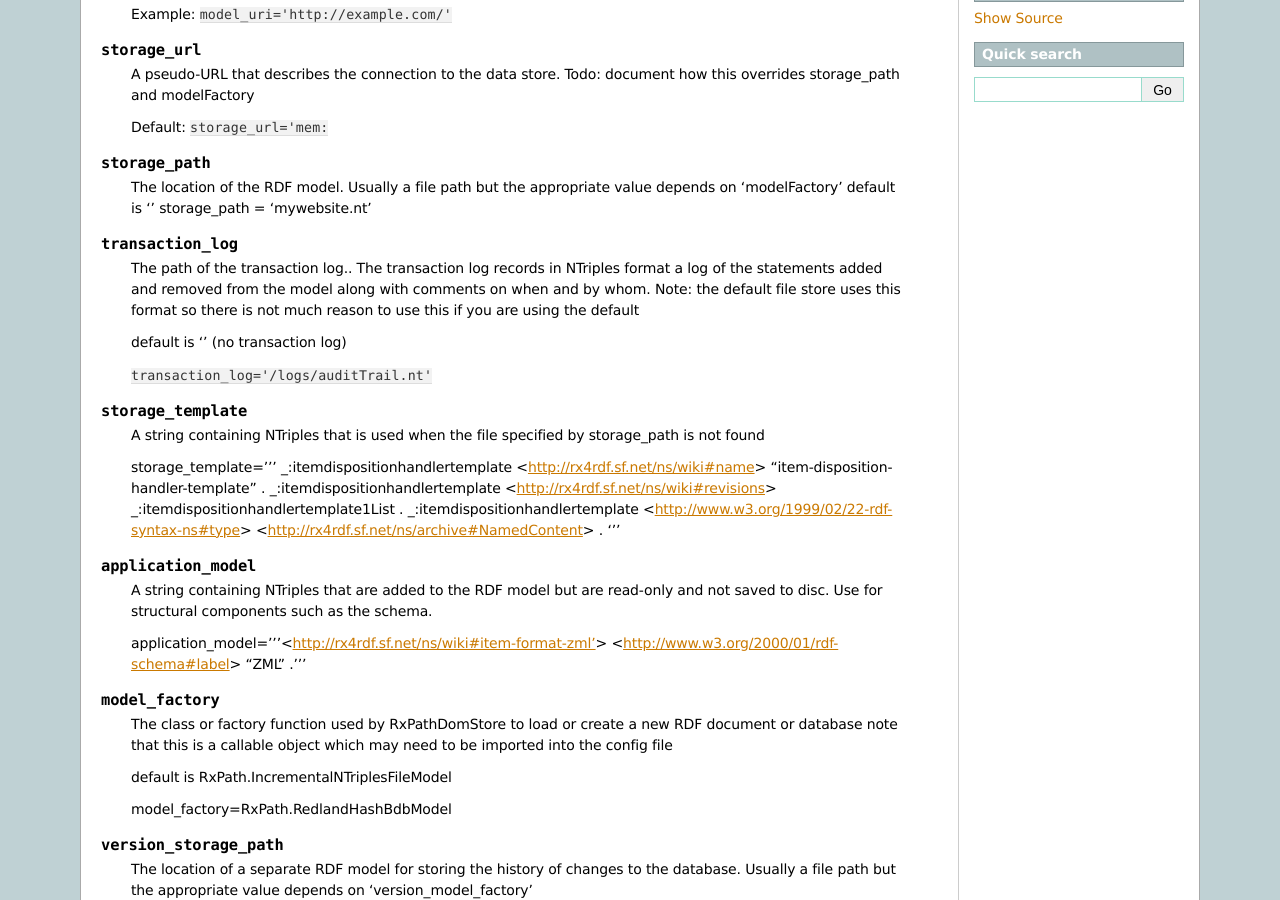
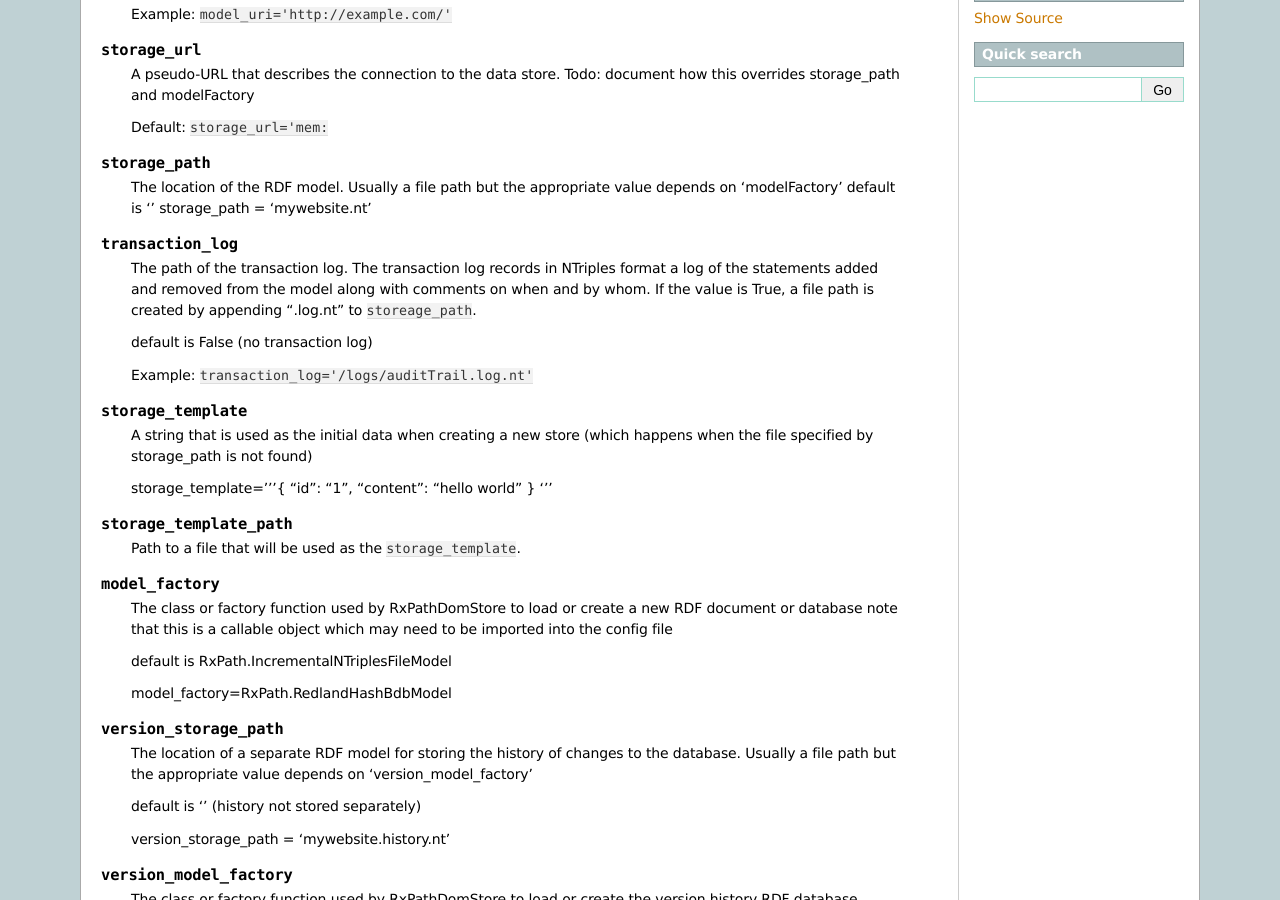
Before and after one commit to onecommons/vesper, a Sphinx documentation site: the page built from doc/source/configvars.rst, in a window 1280 px wide and 900 px high, scrolled down 358 px. Built offline with Sphinx 7.4.7, drawn with Linux system fonts in a browser that asks for light colours.

Commit message:
add storage_template_path config option

```diff
--- a/doc/source/configvars.rst
+++ b/doc/source/configvars.rst
@@ -38,30 +38,27 @@ datastore configuration variables
 
 .. confval:: transaction_log
 
-    The path of the transaction log.. The transaction log records in NTriples format a log
-    of the statements added and removed from the model along with comments on when and by whom.
-    Note: the default file store uses this format so there is not much reason to use this if you are using the default
+    The path of the transaction log. The transaction log records in NTriples format a log
+    of the statements added and removed from the model along with comments on when and by whom. If the value is True, a file path is created by appending ".log.nt" to ``storeage_path``.
 
-    default is '' (no transaction log)
+    default is False (no transaction log)
 
-    ``transaction_log='/logs/auditTrail.nt'``
+    Example: ``transaction_log='/logs/auditTrail.log.nt'``
 
 .. confval:: storage_template
 
-    A string containing NTriples that is used when
-    the file specified by storage_path is not found
+    A string that is used as the initial data when creating a new store
+    (which happens when the file specified by storage_path is not found)
 
-    storage_template='''
-    _:itemdispositionhandlertemplate <http://rx4rdf.sf.net/ns/wiki#name> "item-disposition-handler-template" .
-    _:itemdispositionhandlertemplate <http://rx4rdf.sf.net/ns/wiki#revisions> _:itemdispositionhandlertemplate1List .
-    _:itemdispositionhandlertemplate <http://www.w3.org/1999/02/22-rdf-syntax-ns#type> <http://rx4rdf.sf.net/ns/archive#NamedContent> .
+    storage_template='''{
+    "id": "1",
+    "content": "hello world"
+    }
     '''
-.. confval:: application_model
 
-    A string containing NTriples that are added to the RDF model
-    but are read-only and not saved to disc. Use for structural components such as the schema.
+.. confval:: storage_template_path
 
-    application_model='''<http://rx4rdf.sf.net/ns/wiki#item-format-zml'> <http://www.w3.org/2000/01/rdf-schema#label> "ZML" .'''
+    Path to a file that will be used as the ``storage_template``.
 
 .. confval:: model_factory
 
--- a/src/vesper/web/baseapp/static/js/data.js
+++ b/src/vesper/web/baseapp/static/js/data.js
@@ -4,7 +4,8 @@
  */
 if (!window.console) {
     var konsole = {
-        log : function() {}
+        log : function() {},
+        assert : function(expr, msg) { if (!expr) { debugger; } }
     };
 } else {
     var konsole = window.console;
```
Also changed, not shown: 2 other files.
